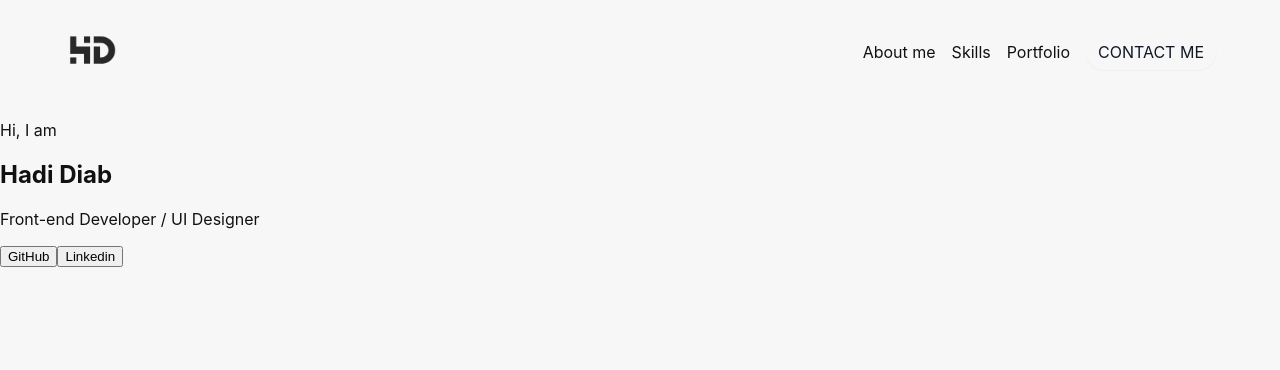
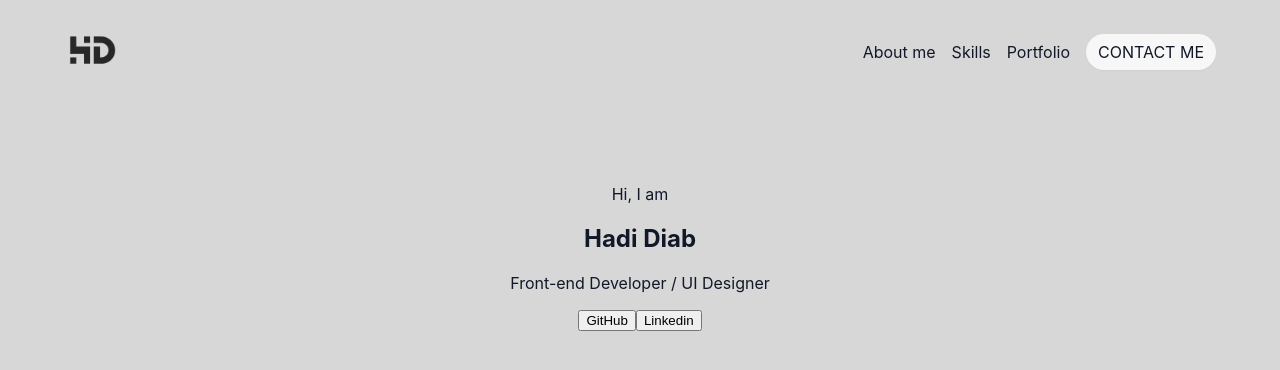
Before and after one commit to Hadi20Diab/my-portfolio, a Next.js app: page / in a window 1280 px wide. Shown: the top 370 px of the page. Built offline with nearby package versions, Linux system fonts and the light colour scheme.

Commit message:
style: refactor globals.scss to use SCSS modules and implement CSS custom properties for theming

```diff
--- a/src/styles/globals.scss
+++ b/src/styles/globals.scss
@@ -1,12 +1,48 @@
-@import './variables';
+@use './variables' as vars;
 
-html, body, #__next {
+/* Export SCSS tokens as CSS custom properties for theming */
+:root {
+  --bg: #{vars.$bg};
+  --muted-bg: #{vars.$muted-bg};
+  --hero-dark: #{vars.$hero-dark};
+  --hero-accent: #{vars.$hero-accent};
+  --brand: #{vars.$brand};
+  --text: #{vars.$text};
+  --muted: #{vars.$muted};
+  --border: #{vars.$border-color};
+  --radius-md: #{vars.$radius-md};
+  --space-md: #{vars.$space-md};
+  --shadow-sm: #{vars.$shadow-sm};
+}
+
+/* Dark theme overrides (apply with `data-theme="dark"` on <html> or <body>) */
+[data-theme="dark"] {
+  --bg: #{vars.$hero-dark};
+  --muted-bg: #{vars.$hero-dark};
+  --hero-accent: #{vars.$brand-300};
+  --brand: #{vars.$hero-accent};
+  --text: #ffffff;
+  --muted: rgba(255,255,255,0.7);
+  --border: rgba(255,255,255,0.06);
+}
+
+html,
+body,
+#__next {
   height: 100%;
 }
 
 body {
   margin: 0;
-  font-family: -apple-system, BlinkMacSystemFont, 'Segoe UI', Roboto, 'Helvetica Neue', Arial;
-  background: #f7f7f7;
-  color: #111;
+  font-family: vars.$font-stack;
+  background: var(--bg);
+  color: var(--text);
 }
+
+main {
+  display: flex;
+  flex-direction: column;
+  gap: vars.$section-spacing;
+  text-align: center;
+  padding: vars.$space-xxl 0;
+}
```
